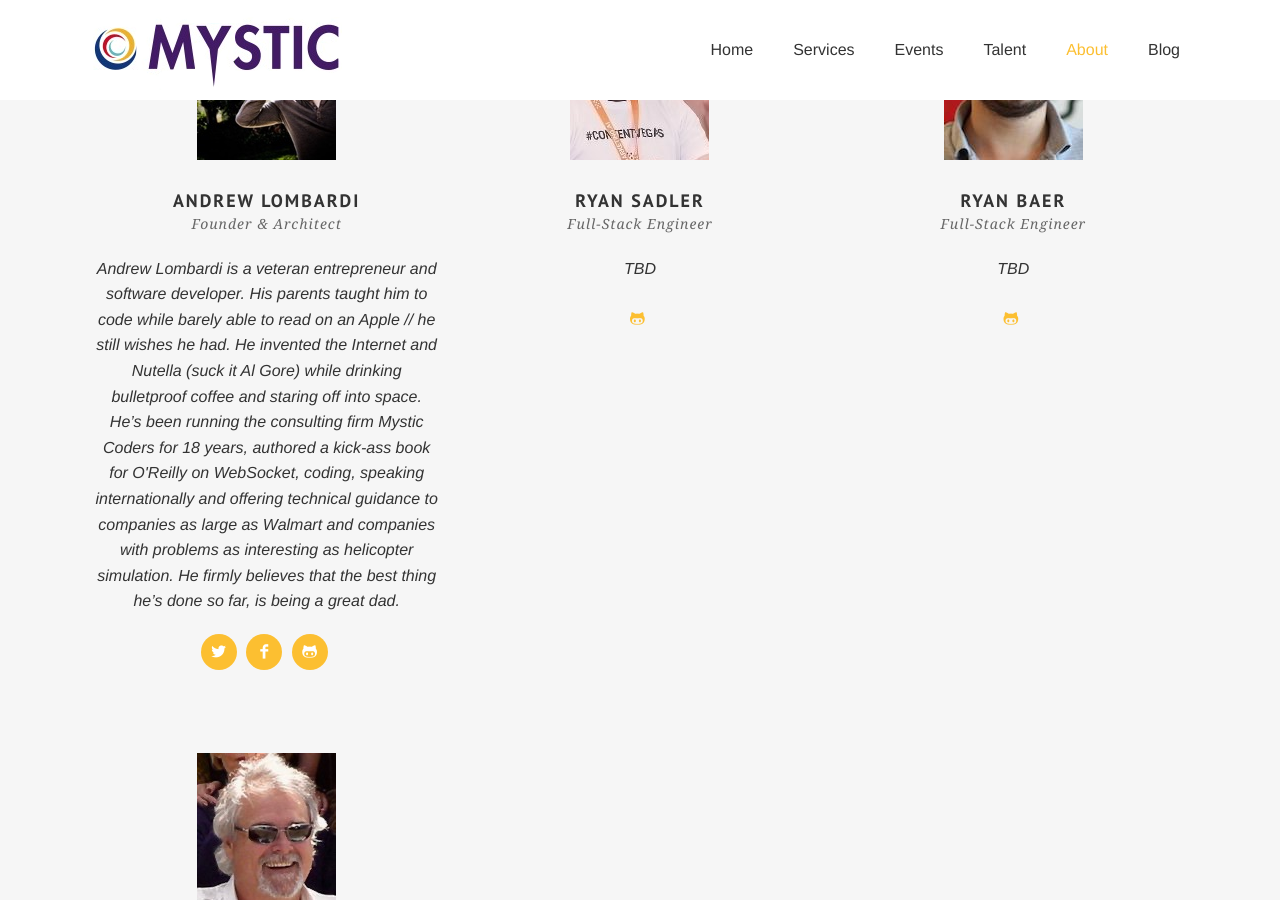
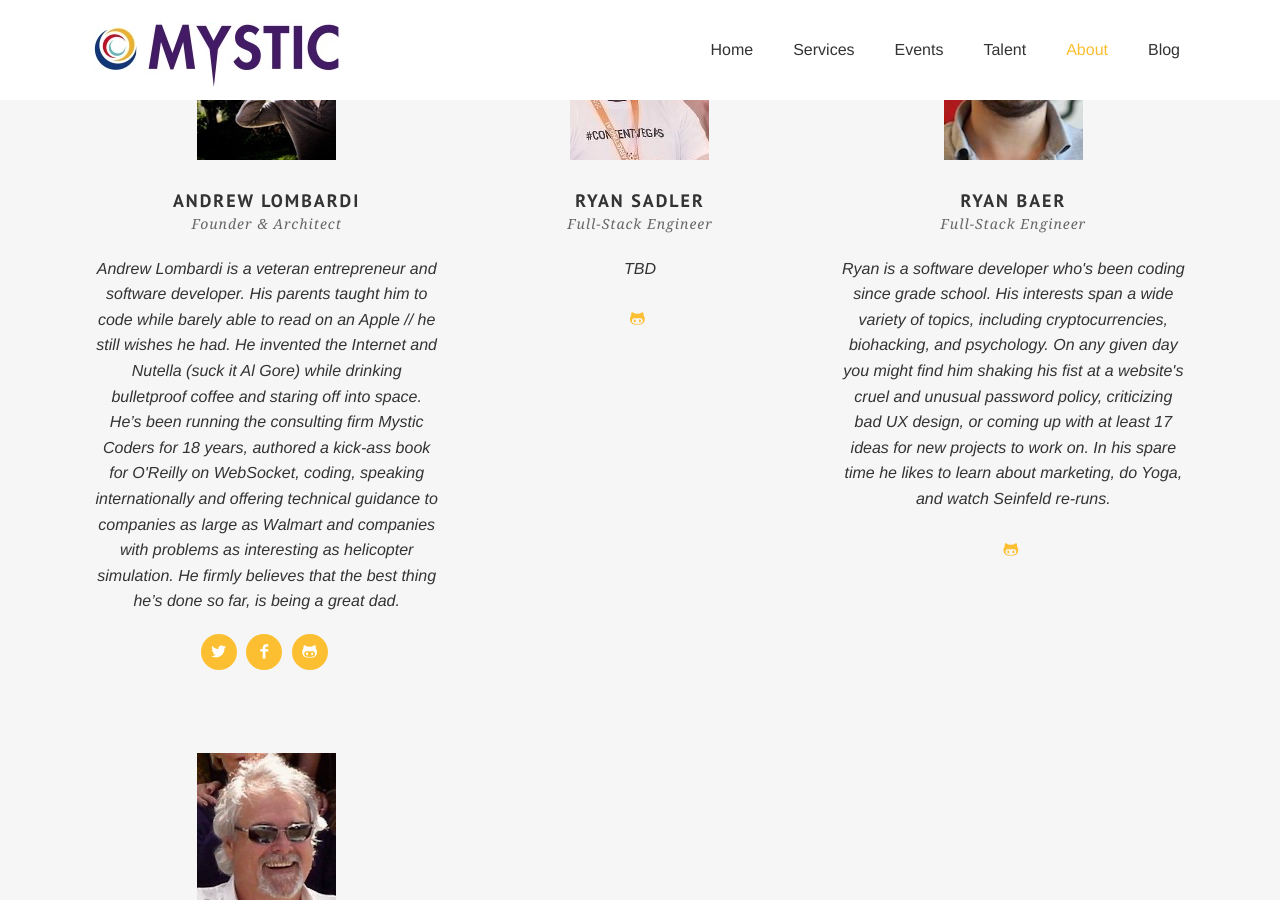
Before and after one commit to mysticcoders/www, a Jekyll site: the page built from about.html, in a window 1280 px wide and 900 px high, scrolled down 836 px. Built offline with Jekyll 4.4.1, drawn with Linux system fonts in a browser that asks for light colours; some web fonts are replaced; comment, search, counter and statistics services are not loaded.

Commit message:
Ryan Baer bio

```diff
--- a/about.html
+++ b/about.html
@@ -44,7 +44,7 @@ members:
     name: Ryan Baer
     position: Full-Stack Engineer
     desc:
-      TBD
+      Ryan is a software developer who's been coding since grade school. His interests span a wide variety of topics, including cryptocurrencies, biohacking, and psychology. On any given day you might find him shaking his fist at a website's cruel and unusual password policy, criticizing bad UX design, or coming up with at least 17 ideas for new projects to work on. In his spare time he likes to learn about marketing, do Yoga, and watch Seinfeld re-runs.
     socials:
       - name: github
         link: https://github.com/ryanbaer
```
